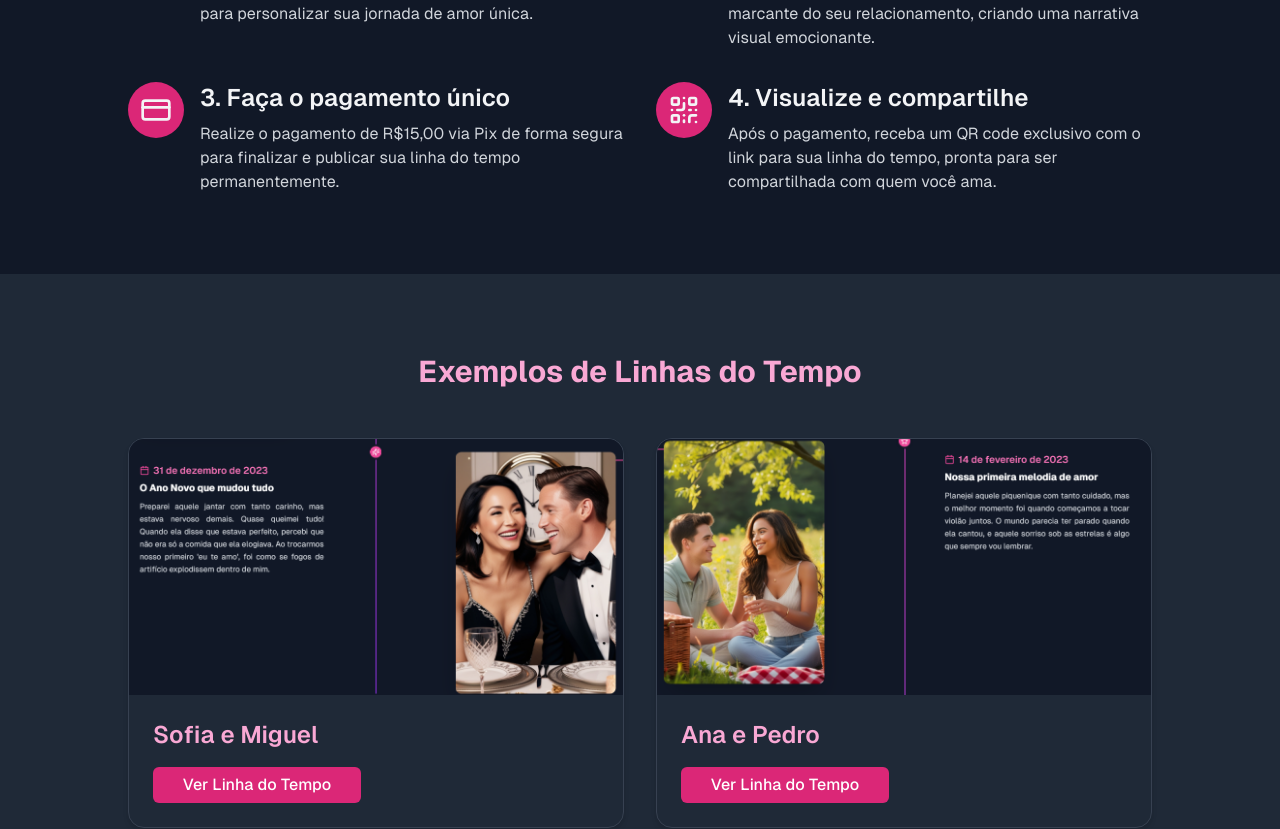
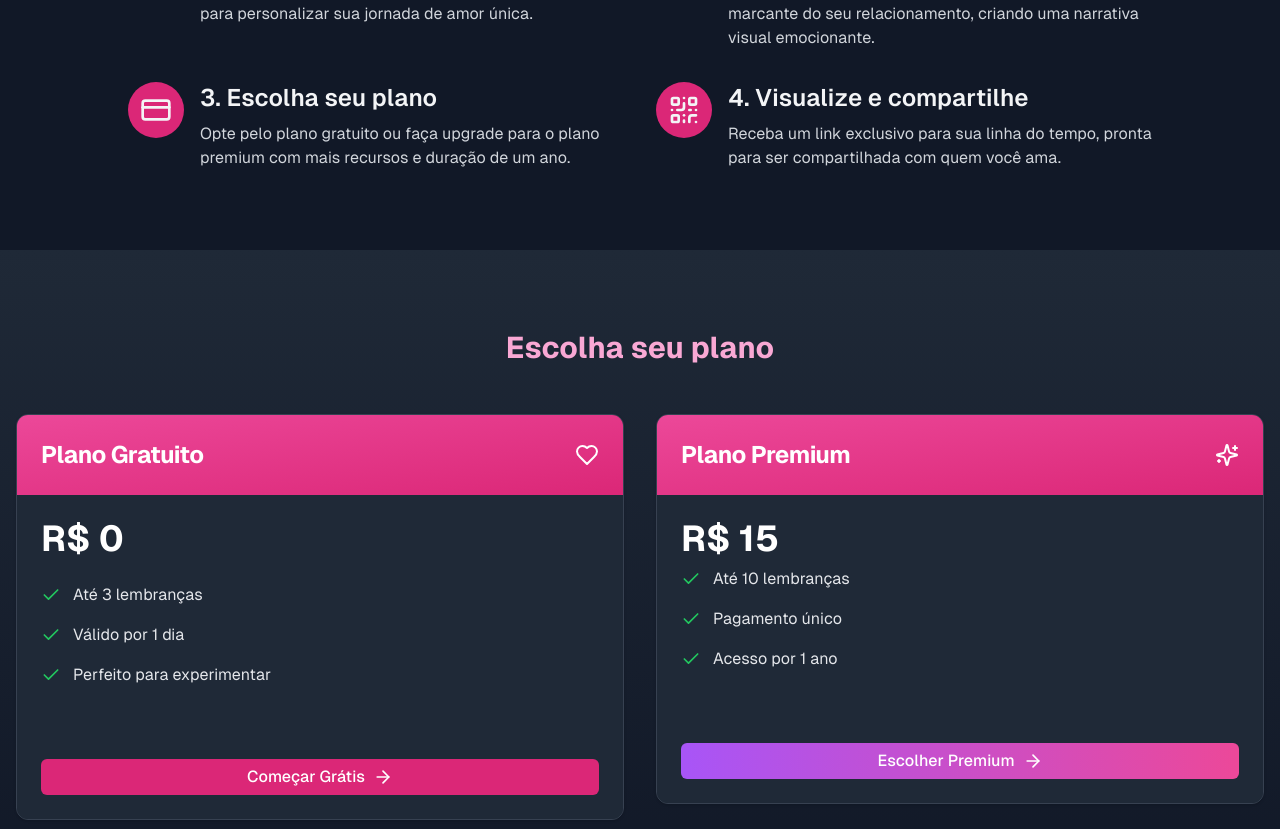
Before and after one commit to itseduardolima/love-journey-frontend, a Next.js app: page / in a window 1280 px wide. Shown: the part 1131-1960 px from the top of the page. Built offline with nearby package versions, Linux system fonts and the light colour scheme.

Commit message:
style: update landing page

```diff
--- a/app/page.tsx
+++ b/app/page.tsx
@@ -3,6 +3,13 @@
 import React from "react";
 import Image from "next/image";
 import { Button } from "@/components/ui/button";
+import {
+  Card,
+  CardHeader,
+  CardTitle,
+  CardContent,
+  CardFooter,
+} from "@/components/ui/card";
 import {
   ArrowRight,
   Heart,
@@ -14,14 +21,18 @@ import {
   QrCode,
   Github,
   Globe,
+  Check,
+  X,
+  Sparkles,
 } from "lucide-react";
 import { motion } from "framer-motion";
 import { useInView } from "react-intersection-observer";
 
 import heroImage from "@/public/assests/images/img-hero.jpg";
 import { useRouter } from "next/navigation";
-import TimelineExample from "@/components/Card";
+import TimelineExample from "@/components/TimeLineExample";
 import { mockTimelineData } from "@/mock/data";
+import Link from "next/link";
 
 const fadeIn = {
   hidden: { opacity: 0, y: 50 },
@@ -60,11 +71,36 @@ const AnimatedSection: React.FC<AnimatedSectionProps> = ({ children }) => {
   );
 };
 
+const PlanFeature = ({
+  included,
+  children,
+}: {
+  included: boolean;
+  children: React.ReactNode;
+}) => (
+  <li className="flex items-center space-x-3">
+    {included ? (
+      <Check className="h-5 w-5 flex-shrink-0 text-green-500" />
+    ) : (
+      <X className="h-5 w-5 flex-shrink-0 text-red-500" />
+    )}
+    <span
+      className={`text-base ${included ? "text-gray-200" : "text-gray-400"}`}
+    >
+      {children}
+    </span>
+  </li>
+);
+
 const HomePage = () => {
   const router = useRouter();
 
-  const navigateToForm = () => {
-    router.push("/form");
+  const navigateToFreePlan = () => {
+    router.push("/form/free");
+  };
+
+  const navigateToPremiumPlan = () => {
+    router.push("/form/premium");
   };
 
   return (
@@ -94,15 +130,14 @@ const HomePage = () => {
                 animate="visible"
               >
                 Crie uma linha do tempo única e interativa para celebrar seu
-                relacionamento por apenas R$15,00.
+                relacionamento. Teste gratuitamente hoje!
               </motion.p>
               <motion.div variants={fadeIn} initial="hidden" animate="visible">
-                <Button
-                  onClick={navigateToForm}
-                  className="bg-pink-600 text-white hover:bg-pink-500 text-lg px-8 py-3 rounded-full transition-all duration-300 transform hover:scale-105 shadow-lg"
-                >
-                  Comece Agora <ArrowRight className="ml-2" />
-                </Button>
+                <Link href="#plans">
+                  <Button className="bg-pink-600 text-white hover:bg-pink-500 text-lg px-8 py-3 rounded-full transition-all duration-300 transform hover:scale-105 shadow-lg">
+                    Comece Agora <ArrowRight className="ml-2" />
+                  </Button>
+                </Link>
               </motion.div>
             </div>
             <div className="md:w-1/3">
@@ -215,11 +250,11 @@ const HomePage = () => {
                 </div>
                 <div>
                   <h3 className="text-2xl font-semibold mb-2">
-                    3. Faça o pagamento único
+                    3. Escolha seu plano
                   </h3>
                   <p className="text-gray-300">
-                    Realize o pagamento de R$15,00 via Pix de forma segura para
-                    finalizar e publicar sua linha do tempo permanentemente.
+                    Opte pelo plano gratuito ou faça upgrade para o plano
+                    premium com mais recursos e duração de um ano.
                   </p>
                 </div>
               </motion.div>
@@ -232,11 +267,97 @@ const HomePage = () => {
                     4. Visualize e compartilhe
                   </h3>
                   <p className="text-gray-300">
-                    Após o pagamento, receba um QR code exclusivo com o link
-                    para sua linha do tempo, pronta para ser compartilhada com
-                    quem você ama.
+                    Receba um link exclusivo para sua linha do tempo, pronta
+                    para ser compartilhada com quem você ama.
                   </p>
                 </div>
+              </motion.div>
+            </div>
+          </div>
+        </AnimatedSection>
+      </section>
+
+      {/* Plans Section */}
+      <section
+        id="plans"
+        className="py-20 px-4 bg-gradient-to-b from-gray-800 to-gray-900"
+      >
+        <AnimatedSection>
+          <div className="max-w-7xl mx-auto">
+          <motion.h2
+              className="text-3xl font-bold mb-12 text-center text-pink-300"
+              variants={fadeIn}
+            >
+              Escolha seu plano
+            </motion.h2>
+            <div className="grid md:grid-cols-2 gap-8 items-start">
+              <motion.div variants={fadeIn} className="h-full">
+                <Card className="bg-gray-800 border-gray-700 overflow-hidden transition-all duration-300 hover:shadow-xl hover:shadow-pink-500/10 relative group">
+                  <div className="absolute inset-0 bg-gradient-to-br from-pink-500/10 to-purple-600/10 opacity-0 group-hover:opacity-100 transition-opacity duration-300"></div>
+                  <CardHeader className="bg-gradient-to-br from-pink-500 to-pink-600 p-6 relative z-10">
+                    <CardTitle className="text-2xl font-bold text-white flex items-center justify-between">
+                      Plano Gratuito
+                      <Heart className="w-6 h-6 text-white" />
+                    </CardTitle>
+                  </CardHeader>
+                  <CardContent className="p-6 relative z-10">
+                    <p className="text-4xl font-bold text-white mb-6">R$ 0</p>
+                    <ul className="space-y-4 mb-6">
+                      <PlanFeature included={true}>
+                        Até 3 lembranças
+                      </PlanFeature>
+                      <PlanFeature included={true}>
+                        Válido por 1 dia
+                      </PlanFeature>
+                      <PlanFeature included={true}>
+                        Perfeito para experimentar
+                      </PlanFeature>
+                    </ul>
+                  </CardContent>
+                  <CardFooter className="bg-gray-800 p-6 relative z-10">
+                    <Button
+                      onClick={navigateToFreePlan}
+                      className="w-full bg-pink-600 text-white hover:bg-pink-500 transition-colors duration-300 group-hover:shadow-lg group-hover:shadow-pink-500/50"
+                    >
+                      Começar Grátis
+                      <ArrowRight className="ml-2 w-5 h-5" />
+                    </Button>
+                  </CardFooter>
+                </Card>
+              </motion.div>
+              <motion.div variants={fadeIn} className="h-full">
+                <Card className="bg-gray-800 border-gray-700 overflow-hidden transition-all duration-300 hover:shadow-xl hover:shadow-purple-500/10 relative group">
+                  <div className="absolute inset-0 bg-gradient-to-br from-purple-500/10 to-pink-600/10 opacity-0 group-hover:opacity-100 transition-opacity duration-300"></div>
+
+                  <CardHeader className="bg-gradient-to-br from-pink-500 to-pink-600 p-6 relative z-10">
+                    <CardTitle className="text-2xl font-bold text-white flex items-center justify-between">
+                      Plano Premium
+                      <Sparkles className="w-6 h-6 text-white" />
+                    </CardTitle>
+                  </CardHeader>
+                  <CardContent className="p-6 relative z-10">
+                    <p className="text-4xl font-bold text-white mb-2">R$ 15</p>
+
+                    <ul className="space-y-4 mb-6">
+                      <PlanFeature included={true}>
+                        Até 10 lembranças
+                      </PlanFeature>
+                      <PlanFeature included={true}>Pagamento único</PlanFeature>
+                      <PlanFeature included={true}>
+                        Acesso por 1 ano
+                      </PlanFeature>
+                    </ul>
+                  </CardContent>
+                  <CardFooter className="bg-gray-800 p-6 relative z-10">
+                    <Button
+                      onClick={navigateToPremiumPlan}
+                      className="w-full bg-gradient-to-r from-purple-500 to-pink-500 text-white hover:from-purple-600 hover:to-pink-600 transition-all duration-300 group-hover:shadow-lg group-hover:shadow-purple-500/50"
+                    >
+                      Escolher Premium
+                      <ArrowRight className="ml-2 w-5 h-5" />
+                    </Button>
+                  </CardFooter>
+                </Card>
               </motion.div>
             </div>
           </div>
@@ -326,13 +447,13 @@ const HomePage = () => {
                 className="bg-gray-800 p-8 rounded-lg shadow-lg"
               >
                 <h3 className="text-2xl font-semibold mb-4 text-pink-300">
-                  Por quanto tempo minha linha do tempo ficará disponível?
+                  Qual a diferença entre os planos?
                 </h3>
                 <p className="text-gray-300">
-                  Sua linha do tempo ficará disponível permanentemente após o
-                  pagamento único. Não há custos adicionais ou assinaturas
-                  recorrentes. Sua história de amor estará sempre acessível para
-                  você e seus entes queridos revisitarem.
+                  O plano gratuito permite criar até 3 lembranças e é válido por
+                  1 dia, ideal para experimentar o serviço. O plano premium, por
+                  R$15,00, permite até 10 lembranças e é válido por 1 ano,
+                  oferecendo mais espaço para sua história de amor.
                 </p>
               </motion.div>
             </div>
@@ -351,16 +472,16 @@ const HomePage = () => {
               Pronto para Eternizar Sua História de Amor?
             </motion.h2>
             <motion.p className="text-xl mb-8 text-gray-300" variants={fadeIn}>
-              Crie sua linha do tempo personalizada hoje por apenas R$15,00 e
-              comece a celebrar cada momento especial do seu relacionamento.
+              Comece gratuitamente hoje ou escolha nosso plano premium por
+              apenas R$15,00 para celebrar cada momento especial do seu
+              relacionamento por um ano inteiro.
             </motion.p>
             <motion.div variants={fadeIn}>
-              <Button
-                onClick={navigateToForm}
-                className="bg-pink-600 text-white hover:bg-pink-500 text-lg px-10 py-4 rounded-full transition-all duration-300 transform hover:scale-105 shadow-lg"
-              >
-                Comece Sua Jornada <ArrowRight className="ml-2" />
-              </Button>
+              <Link href="#plans">
+                <Button className="bg-pink-600 text-white hover:bg-pink-500 text-lg px-10 py-4 rounded-full transition-all duration-300 transform hover:scale-105 shadow-lg">
+                  Comece Sua Jornada <ArrowRight className="ml-2" />
+                </Button>
+              </Link>
             </motion.div>
           </div>
         </AnimatedSection>
--- a/components/Card.tsx
+++ b/components/TimeLineExample.tsx
@@ -1,7 +1,9 @@
-import React from "react";
+'use client'
+
+import React, { useState } from "react";
 import Image, { StaticImageData } from "next/image";
 import { Button } from "@/components/ui/button";
-import { motion } from "framer-motion";
+import { motion, AnimatePresence } from "framer-motion";
 import { useInView } from "react-intersection-observer";
 
 const cardHover = {
@@ -18,6 +20,11 @@ const cardHover = {
   },
 };
 
+const buttonVariants = {
+  hidden: { opacity: 0, y: 20 },
+  visible: { opacity: 1, y: 0, transition: { duration: 0.3 } },
+};
+
 interface TimelineExampleProps {
   id: string;
   imageSrc: StaticImageData;
@@ -25,11 +32,17 @@ interface TimelineExampleProps {
   link: string;
 }
 
-export default function TimelineExample({ imageSrc, coupleName, link }: TimelineExampleProps) {
+export default function TimelineExample({
+  imageSrc,
+  coupleName,
+  link,
+}: TimelineExampleProps) {
   const [ref, inView] = useInView({
     triggerOnce: true,
     threshold: 0.1,
   });
+
+  const [isHovered, setIsHovered] = useState(false);
 
   return (
     <motion.div
@@ -40,24 +53,38 @@ export default function TimelineExample({ imageSrc, coupleName, link }: Timeline
       animate={inView ? "visible" : "hidden"}
       className="rounded-2xl overflow-hidden shadow-lg transition-all duration-300 cursor-pointer bg-gray-800 border border-gray-700"
     >
-      <div className="relative h-64 overflow-hidden">
+      <div
+        className="relative h-52 overflow-hidden"
+        onMouseEnter={() => setIsHovered(true)}
+        onMouseLeave={() => setIsHovered(false)}
+      >
         <Image
           src={imageSrc}
           alt={`Exemplo de linha do tempo: ${coupleName}`}
-          layout="fill"
-          objectFit="cover"
           className="transition-transform duration-300 transform hover:scale-110"
         />
+        <AnimatePresence>
+          {isHovered && (
+            <motion.div
+              variants={buttonVariants}
+              initial="hidden"
+              animate="visible"
+              exit="hidden"
+              className="absolute inset-0 flex items-center justify-center bg-black bg-opacity-50"
+            >
+              <a href={link} target="_blank" rel="noopener noreferrer">
+                <Button className="w-52 bg-pink-600 text-white hover:bg-pink-500">
+                  Ver Linha do Tempo
+                </Button>
+              </a>
+            </motion.div>
+          )}
+        </AnimatePresence>
       </div>
       <div className="p-6">
         <h3 className="text-2xl font-semibold mb-4 text-pink-300">
           {coupleName}
         </h3>
-        <a href={link} target="_blank" rel="noopener noreferrer">
-          <Button className="w-52 bg-pink-600 text-white hover:bg-pink-500">
-            Ver Linha do Tempo
-          </Button>
-        </a>
       </div>
     </motion.div>
   );
--- /dev/null
+++ b/components/ui/card.tsx
@@ -0,0 +1,76 @@
+import * as React from "react"
+
+import { cn } from "@/lib/utils"
+
+const Card = React.forwardRef<
+  HTMLDivElement,
+  React.HTMLAttributes<HTMLDivElement>
+>(({ className, ...props }, ref) => (
+  <div
+    ref={ref}
+    className={cn(
+      "rounded-xl border border-neutral-200 bg-white text-neutral-950 shadow dark:border-neutral-800 dark:bg-neutral-950 dark:text-neutral-50",
+      className
+    )}
+    {...props}
+  />
+))
+Card.displayName = "Card"
+
+const CardHeader = React.forwardRef<
+  HTMLDivElement,
+  React.HTMLAttributes<HTMLDivElement>
+>(({ className, ...props }, ref) => (
+  <div
+    ref={ref}
+    className={cn("flex flex-col space-y-1.5 p-6", className)}
+    {...props}
+  />
+))
+CardHeader.displayName = "CardHeader"
+
+const CardTitle = React.forwardRef<
+  HTMLParagraphElement,
+  React.HTMLAttributes<HTMLHeadingElement>
+>(({ className, ...props }, ref) => (
+  <h3
+    ref={ref}
+    className={cn("font-semibold leading-none tracking-tight", className)}
+    {...props}
+  />
+))
+CardTitle.displayName = "CardTitle"
+
+const CardDescription = React.forwardRef<
+  HTMLParagraphElement,
+  React.HTMLAttributes<HTMLParagraphElement>
+>(({ className, ...props }, ref) => (
+  <p
+    ref={ref}
+    className={cn("text-sm text-neutral-500 dark:text-neutral-400", className)}
+    {...props}
+  />
+))
+CardDescription.displayName = "CardDescription"
+
+const CardContent = React.forwardRef<
+  HTMLDivElement,
+  React.HTMLAttributes<HTMLDivElement>
+>(({ className, ...props }, ref) => (
+  <div ref={ref} className={cn("p-6 pt-0", className)} {...props} />
+))
+CardContent.displayName = "CardContent"
+
+const CardFooter = React.forwardRef<
+  HTMLDivElement,
+  React.HTMLAttributes<HTMLDivElement>
+>(({ className, ...props }, ref) => (
+  <div
+    ref={ref}
+    className={cn("flex items-center p-6 pt-0", className)}
+    {...props}
+  />
+))
+CardFooter.displayName = "CardFooter"
+
+export { Card, CardHeader, CardFooter, CardTitle, CardDescription, CardContent }
```
Also changed, not shown: app/form/free/page.tsx (+3 -6 lines), app/form/premium/page.tsx (renamed from app/form/page.tsx, +3 -5 lines).
